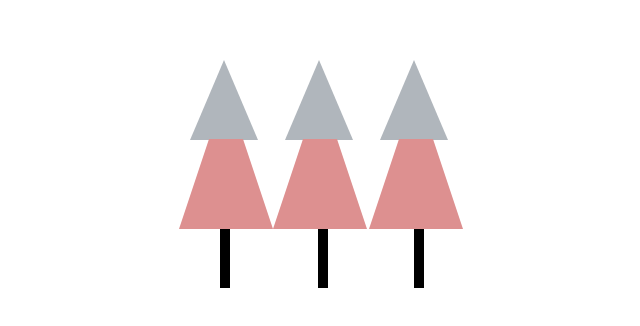
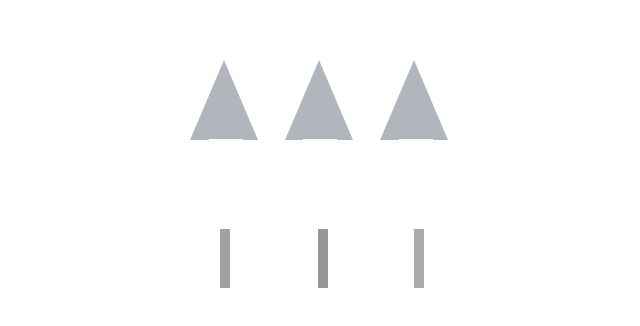
Before and after one commit to brayanstiven29/trabajocss, a plain HTML site: page index.html in a window 1280 px wide. Shown: the part 298-624 px from the top of the page, without its empty margins (571-1211 px from the left). Drawn offline with Linux system fonts and the light colour scheme.

Commit message:
se realizaron cambios en css y los div

```diff
--- a/css.css
+++ b/css.css
@@ -14,7 +14,7 @@
     height: 7px;
     border-right: 30px solid transparent;
     border-left: 30px solid transparent;
-    border-bottom: 90px solid #dd9090;
+    border-bottom: 90px solid #ffffff;
     position:absolute;
     left: 750px;
     top:430px;
@@ -24,7 +24,7 @@
 .palo{
     width: 10px;
     height: 59px;
-    background: #000;
+    background: rgb(161, 161, 161);
     position:absolute;
     left: 791px;
     top: 527px;
@@ -46,7 +46,7 @@
     height: 7px;
     border-right: 30px solid transparent;
     border-left: 30px solid transparent;
-    border-bottom: 90px solid #dd9090;
+    border-bottom: 90px solid #ffffff;
     position:absolute;
     left: 844px;
     top:430px;
@@ -56,7 +56,7 @@
 .palo2{
     width: 10px;
     height: 59px;
-    background: #000;
+    background: rgb(151, 151, 151);
     position:absolute;
     left: 889px;
     top: 527px;
@@ -78,7 +78,7 @@
     height: 7px;
     border-right: 30px solid transparent;
     border-left: 30px solid transparent;
-    border-bottom: 90px solid #dd9090;
+    border-bottom: 90px solid #ffffff;
     position:absolute;
     left: 940px;
     top:430px;
@@ -88,7 +88,7 @@
 .palo3{
     width: 10px;
     height: 59px;
-    background: #000;
+    background: rgb(170, 170, 170);
     position:absolute;
     left: 985px;
     top: 527px;
```
